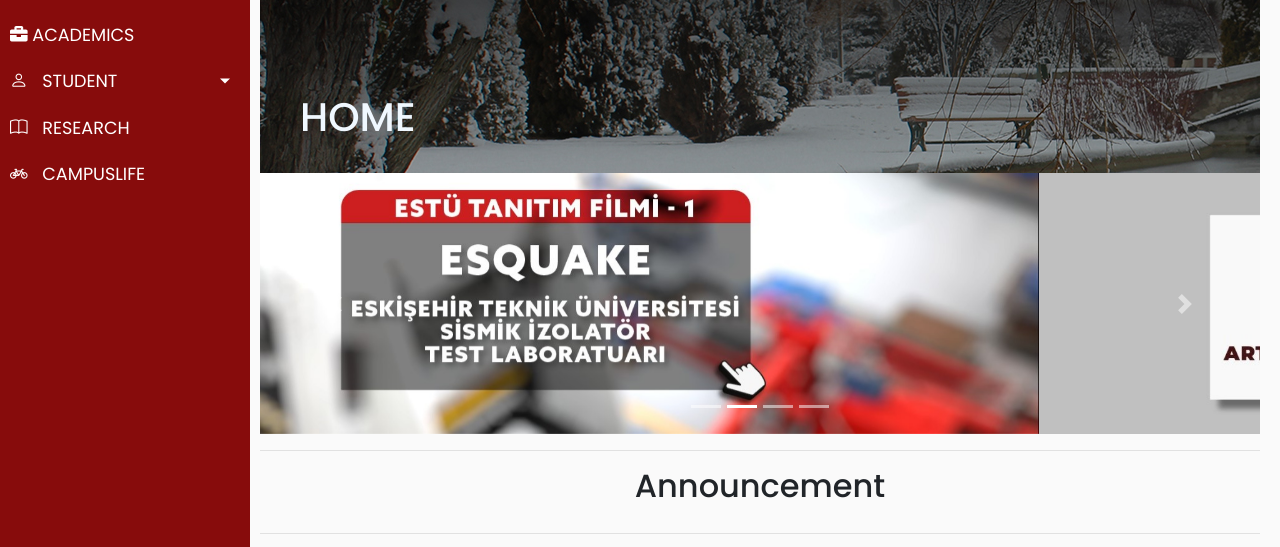
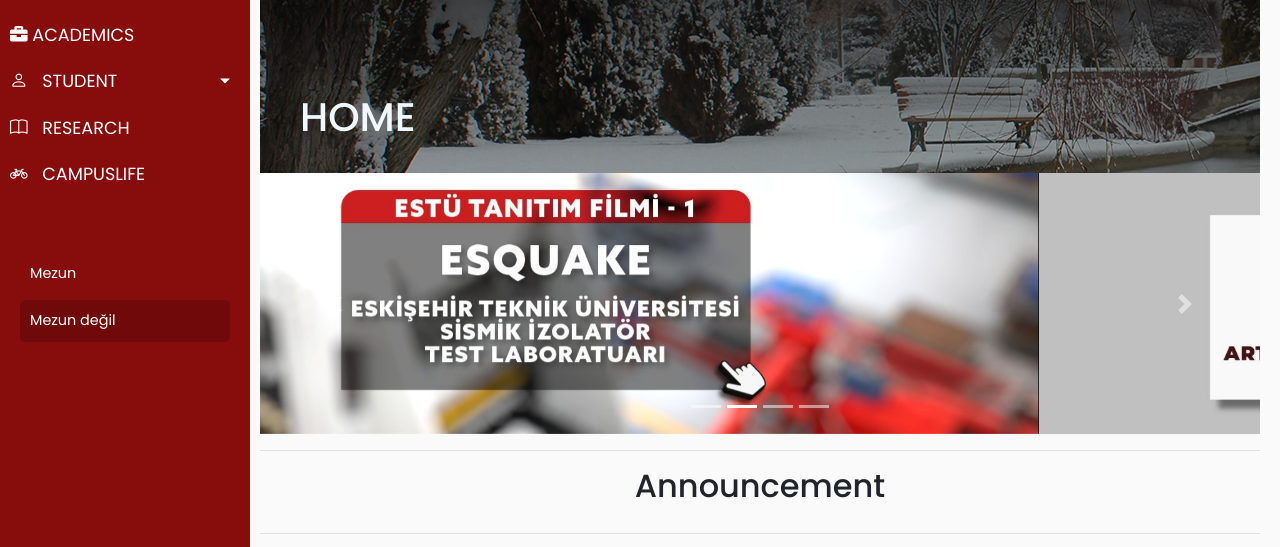
Before and after one commit to rmzngencer/estu.github.io, a plain HTML site: page index.html in a window 1280 px wide. Shown: the part 225-772 px from the top of the page. Drawn offline with nearby package versions, Linux system fonts and the light colour scheme.

Commit message:
lsot
lsoks

```diff
--- a/index.html
+++ b/index.html
@@ -91,7 +91,14 @@
         </li>
 
       </ul>
-
+       <ul class="list-unstyled CTAs">
+            <li>
+                <a href="https://www.instagram.com/resul_calik/">Mezun</a>
+            </li>
+            <li>
+                <a href="https://www.instagram.com/rmzn.gencer/" class="article">Mezun değil</a>
+            </li>
+        </ul>
     </nav>
 
     <!-- Page Content  -->
```
